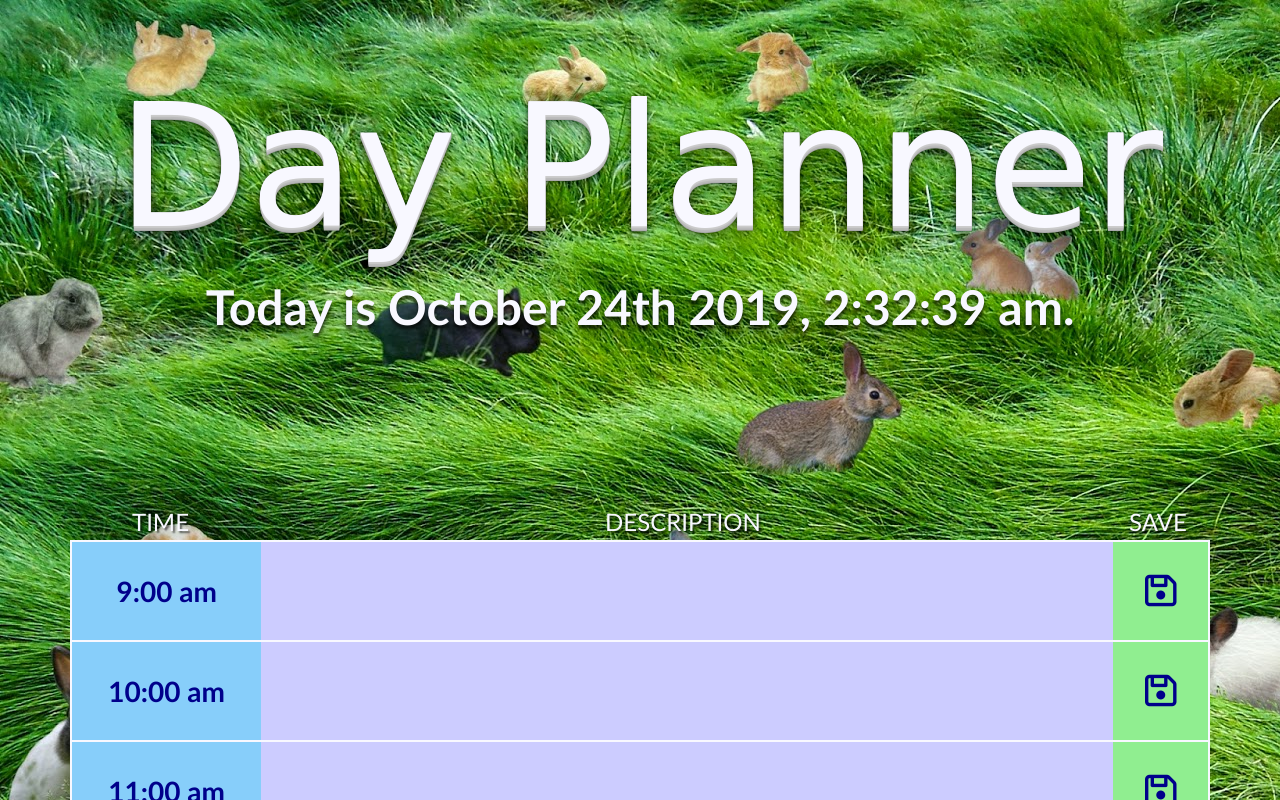
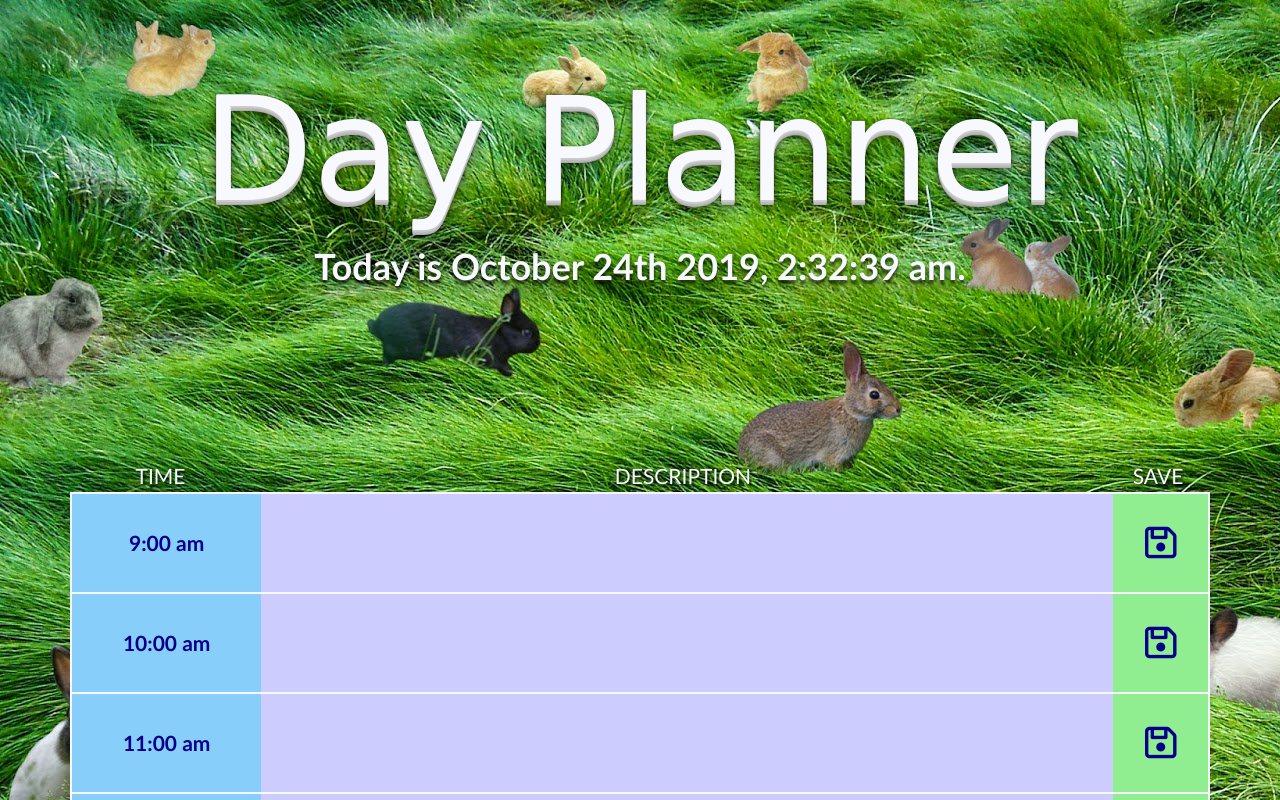
Before and after one commit to derekstoeckmann/day-planner, a plain HTML site: page index.html in a window 1280 px wide. Shown: the top 800 px of the page. Drawn offline with nearby package versions, Linux system fonts and the light colour scheme; a web font is replaced by a local one.

Commit message:
reduce text size throughout

```diff
--- a/assets/css/style.css
+++ b/assets/css/style.css
@@ -5,7 +5,7 @@ body {
 
 h1 {
   font-family: 'Modak', cursive;
-  font-size: 172px;
+  font-size: 144px;
   color: ghostwhite;
   text-shadow: 0 1px 0 #ccc,
     0 2px 0 #c9c9c9,
@@ -22,7 +22,7 @@ h1 {
 }
 
 h3 {
-  font-size: 48px;
+  font-size: 36px;
   font-weight: bold;
   color: ghostwhite;
   text-shadow: 0px 4px 3px rgba(0, 0, 0, 0.6),
@@ -56,7 +56,7 @@ h3 {
   padding-left: 6px;
   justify-content: center;
   align-items: flex-end;
-  font-size: 24px;
+  font-size: 21px;
   color: ghostwhite;
   text-shadow: 2px 2px 2px rgba(0, 0, 0, 0.6);
 }
@@ -98,7 +98,7 @@ button:focus {
   justify-content: center;
   align-items: center;
   color: darkblue;
-  font-size: 28px;
+  font-size: 21px;
   font-weight: bold;
   background: lightskyblue;
   border: none;
```
